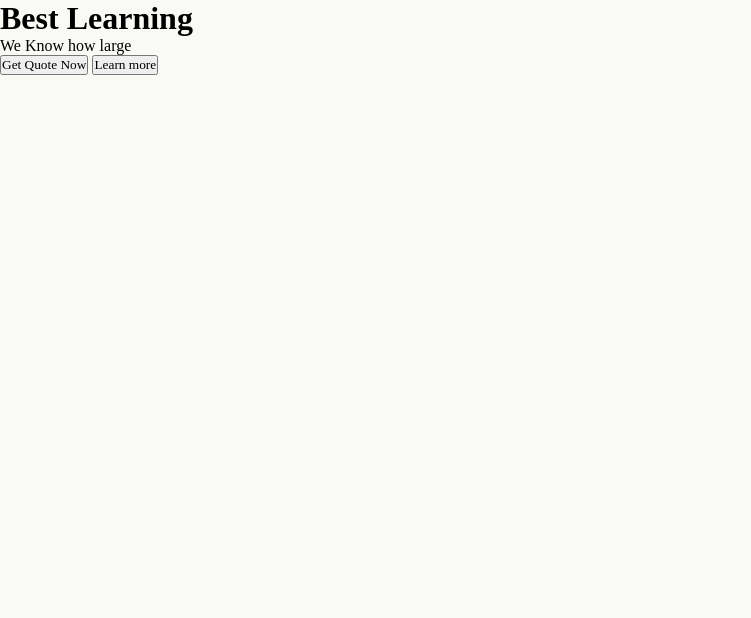
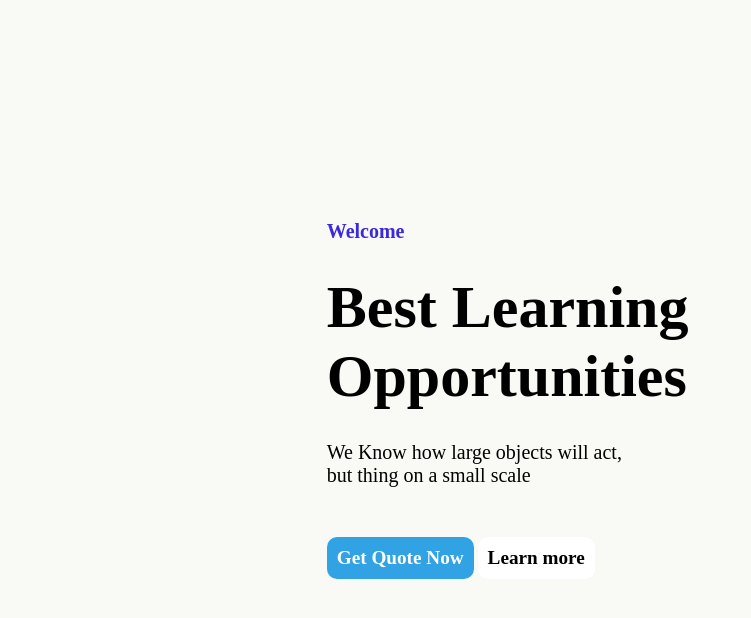
Before and after one commit to shzn-mhd/htmlg3, a plain HTML site: page index.html in a window 1280 px wide. Shown: the whole page, without its empty margins (0-751 px from the left). Drawn offline with Linux system fonts and the light colour scheme.

Commit message:
Add Right side Head Content

```diff
--- a/index.html
+++ b/index.html
@@ -1,5 +1,6 @@
 <!DOCTYPE html>
 <html lang="en">
+
 <head>
     <meta charset="UTF-8">
     <meta name="viewport" content="width=device-width, initial-scale=1.0">
@@ -7,6 +8,7 @@
     <title>Test Project 1</title>
 
 </head>
+
 <body>
 
     <!-- header section starts -->
@@ -25,12 +27,16 @@
         </header>
 
         <div class="head-content">
-            <h1>Best Learning </h1>
-            <p>We Know how large</p>
+            <div class="head-content-raw">
+                <div class="left">
+                    <h3>Welcome</h3>
+                    <h1>Best Learning <br>Opportunities</h1>
+                    <p>We Know how large objects will act,<br>but thing on a small scale</p>
+                    <button class="btn1">Get Quote Now <i class="fa fa-arrow-right"></i></button>
+                    <button class="btn2">Learn more <i class="fa fa-arrow-right"></i></button>
+                </div>
 
-            <div class="btn">
-                <button class="btn1">Get Quote Now <i class="fa fa-arrow-right"></i></button>
-                <button class="btn2">Learn more <i class="fa fa-arrow-right"></i></button>
+
             </div>
 
         </div>
@@ -44,4 +50,5 @@
     <!-- header section ends -->
 
 </body>
+
 </html>
--- a/style.css
+++ b/style.css
@@ -1,18 +1,96 @@
-*{
+* {
     padding: 0;
-    margin:0;
+    margin: 0;
     box-sizing: border-box;
     font-family: 'Poppins', sans serif;
     text-decoration: none;
 }
 
-:root{
-    --bg-color:#222327;
-    --text-color:black;
-    --main-color:#29fd53;
+:root {
+    --bg-color: #222327;
+    --text-color: black;
+    --main-color: #29fd53;
 }
 
-body{
+body {
     font-family: "Roboto";
     background-color: #F9F9F6;
 }
+
+/* content section starts */
+
+.head-content {
+    color: black;
+}
+
+.head-content {
+    display: flex;
+    flex-direction: column;
+    position: absolute;
+    width: 70%;
+    /* background-color: red;     */
+    padding: 20px;
+    left: 7%;
+    margin-left: 30px;
+    top: 25%;
+
+}
+
+.head-content-raw {
+    display: flex;
+    justify-content: center;
+    align-items: center;
+
+}
+
+.left {
+    padding: 0 120px 0 0;
+
+}
+
+.head-content h3 {
+    font-size: 20px;
+    padding-bottom: 30px;
+    color: rgb(59, 41, 222);
+}
+
+
+.head-content h1 {
+    font-size: 60px;
+    padding-bottom: 30px;
+}
+
+.head-content p {
+    padding-bottom: 40px;
+    font-size: 20px;
+    width: 100%;
+    margin-top: 0px;
+
+}
+
+
+.head-content .btn1 {
+    font-size: 1.2rem;
+    padding: 10px 10px;
+    border-radius: 10px;
+    /* outline: none; */
+    border: none;
+    color: white;
+    font-weight: 600;
+    background-color: #31a2e3;
+    margin: 10px auto;
+}
+
+.head-content .btn2 {
+    font-size: 1.2rem;
+    padding: 10px 10px;
+    border-radius: 10px;
+    /* outline: none; */
+    /* border: 2px solid #1d7f75; */
+    border: none;
+    color: black;
+    font-weight: 600;
+    background-color: white;
+}
+
+/* content section ends */
```
